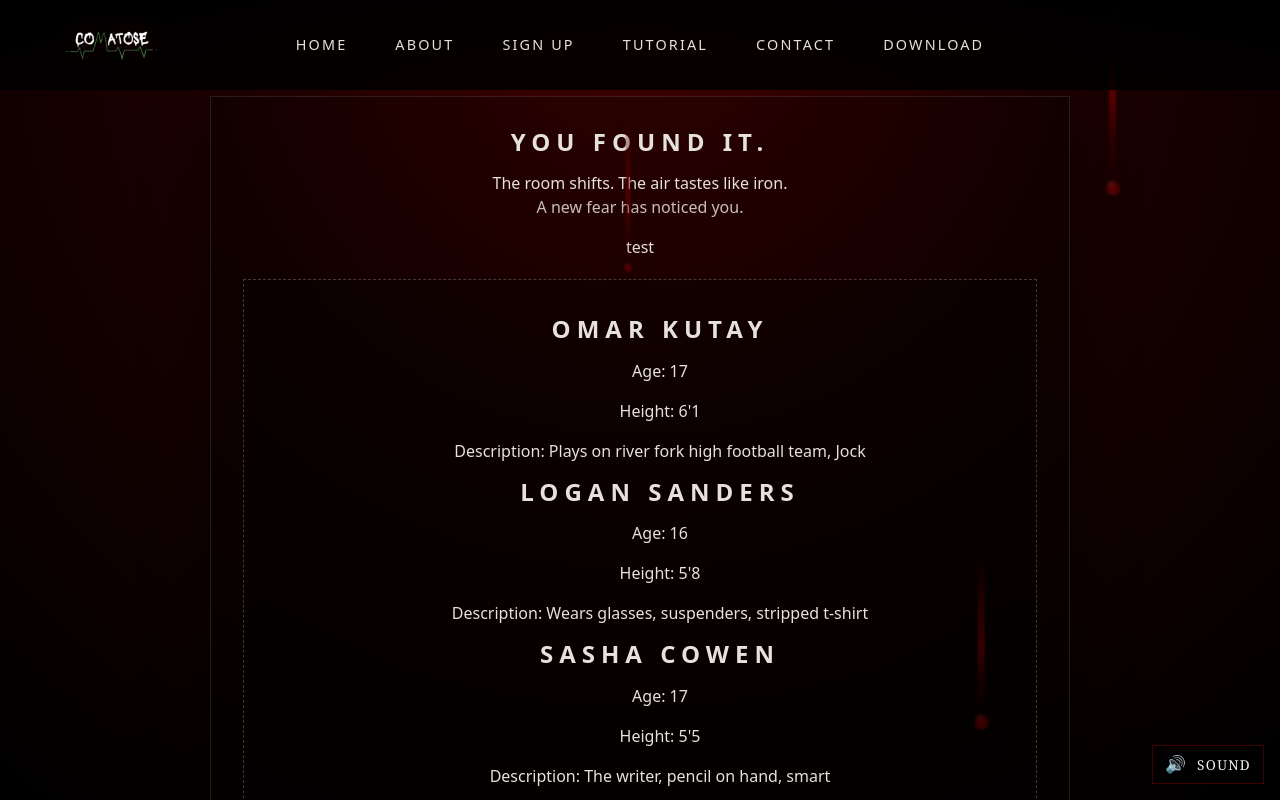
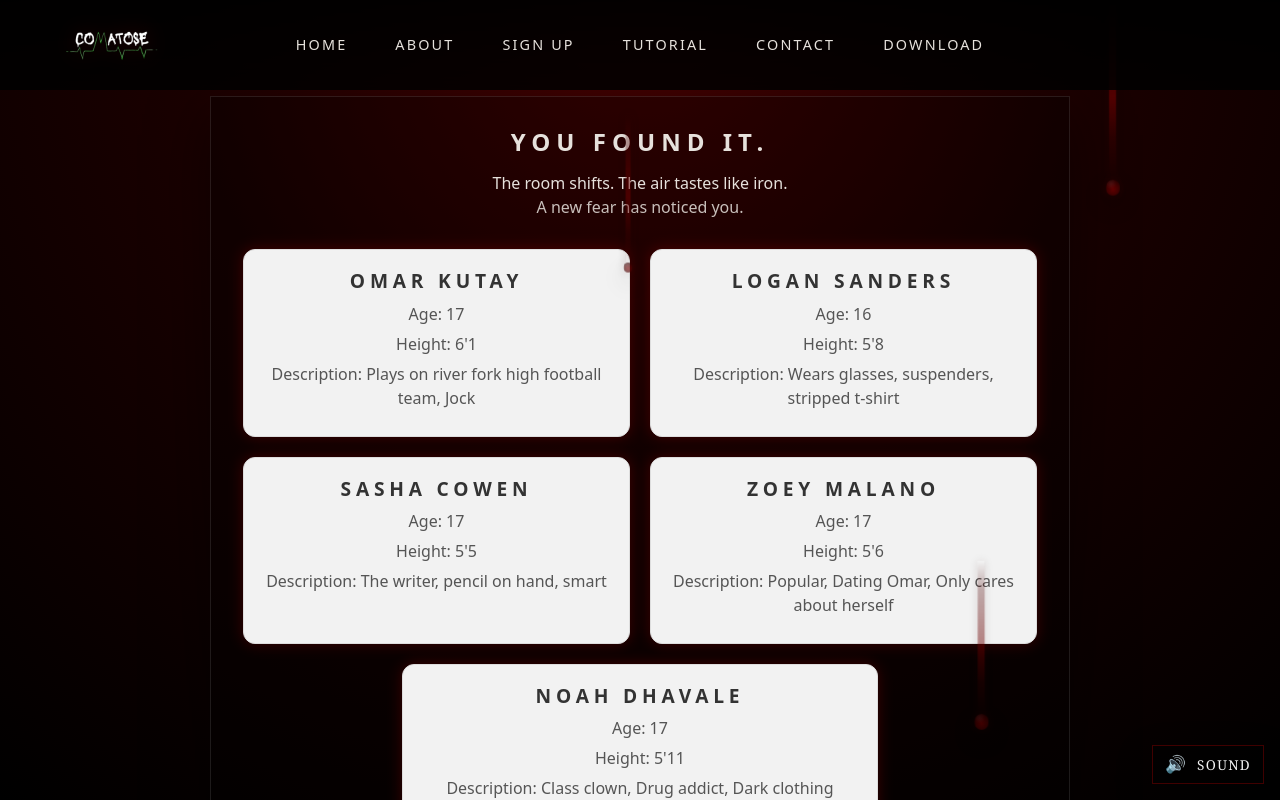
Before and after one commit to RogerLi-COSC/IASC-Horror, a React (Vite) app in the folder my-react-app/: page /secret in a window 1280 px wide. Built offline with nearby package versions, Linux system fonts and the light colour scheme.

Commit message:
updated secret page and logo

```diff
--- a/my-react-app/src/pages/Home.jsx
+++ b/my-react-app/src/pages/Home.jsx
@@ -1,5 +1,5 @@
 import logo from "../assets/logo2.png";
-import animated_logo from "../assets/animated_logo.gif";
+import animated_logo from "../assets/Logo_Comatose.gif";
 
 import p1 from "../assets/puzzle1.png";
 import p2 from "../assets/puzzle2.png";
--- a/my-react-app/src/pages/Secret.css
+++ b/my-react-app/src/pages/Secret.css
@@ -30,9 +30,54 @@ li{
   opacity: 0.85;
 }
 
-.secret-box {
+/* .secret-box {
   margin-top: 1.25rem;
   padding: 1.25rem;
   border: 1px dashed rgba(230,225,220,0.25);
   background: rgba(0,0,0,0.35);
+} */
+
+.secret-box {
+  display: grid;
+  grid-template-columns: repeat(2, 1fr); /* 2 boxes per row */
+  gap: 20px;
+  margin-top: 30px;
 }
+
+.secret-box ul {
+  list-style: none;
+  padding: 0;
+  margin: 0;
+}
+
+.secret-box h1 {
+  font-size: 1.2rem;
+  margin-bottom: 10px;
+  color: #333;
+}
+
+.secret-box p {
+  margin: 6px 0;
+  color: #555;
+}
+
+.secret-box section {
+  background-color: #f2f2f2;  /* light grey */
+  padding: 20px;
+  border-radius: 12px;
+  border: 1px solid #ddd;
+  /* box-shadow: 0 4px 10px rgba(0, 0, 0, 0.05); */
+  box-shadow: 0 0 15px rgba(255, 0, 0, 0.2);
+  transition: transform 0.3s ease, box-shadow 0.3s ease;
+}
+
+.secret-box section:hover {
+  transform: translateY(-5px);
+  box-shadow: 0 0 25px rgba(255, 0, 0, 0.4);
+}
+
+.secret-box section:last-child {
+  grid-column: 1 / -1;
+  justify-self: center;
+  width: 60%;
+}
--- a/my-react-app/src/pages/Secret.jsx
+++ b/my-react-app/src/pages/Secret.jsx
@@ -10,8 +10,6 @@ export default function Secret() {
           <br />
           <span className="secret-sub">A new fear has noticed you.</span>
         </p>
-        <div><p>test</p></div>
-
         <div className="secret-box">
           {/* [ secret content goes here ] */}
           <section>
@@ -39,7 +37,6 @@ export default function Secret() {
             </ul>
           </section>
           <section>
-          <section>
             <ul>
               <li><h1>ZOEY MALANO</h1></li>
               <li><p>Age: 17</p></li>
@@ -47,7 +44,7 @@ export default function Secret() {
               <li><p>Description: Popular, Dating Omar, Only cares about herself</p></li>
             </ul>
           </section>
-          <section></section>
+          <section>
             <ul>
               <li><h1>NOAH DHAVALE</h1></li>
               <li><p>Age: 17</p></li>
```
Also changed, not shown: 1 other file (tests, documents, lock files or other folders).
